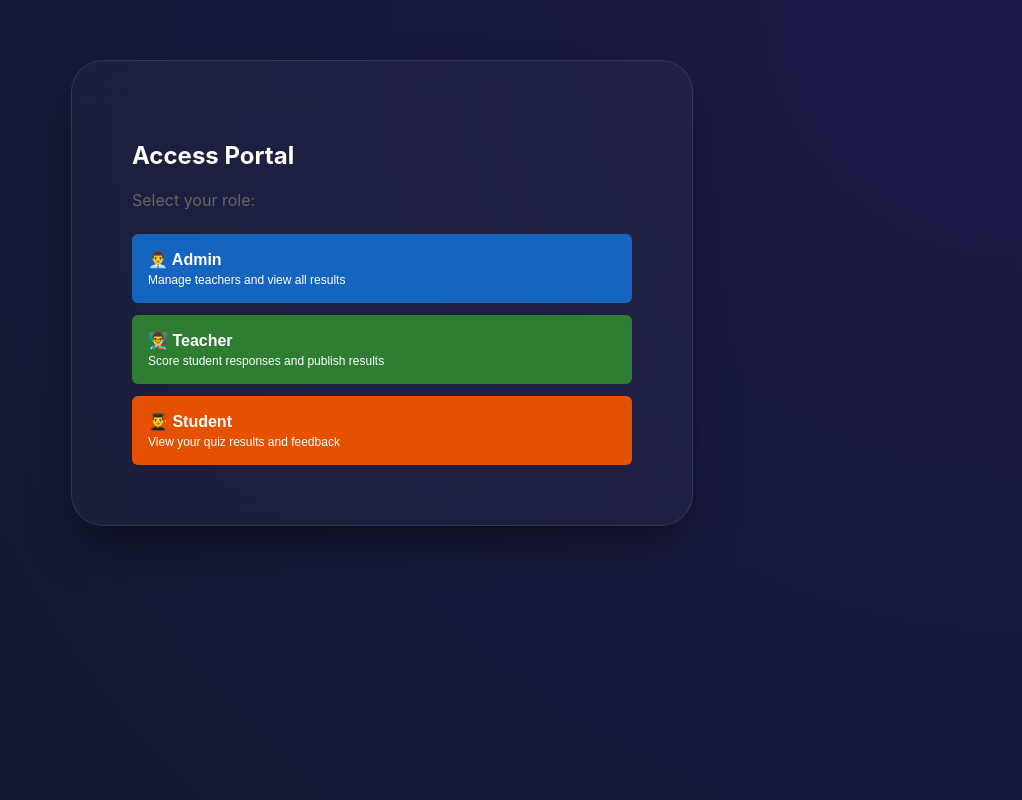
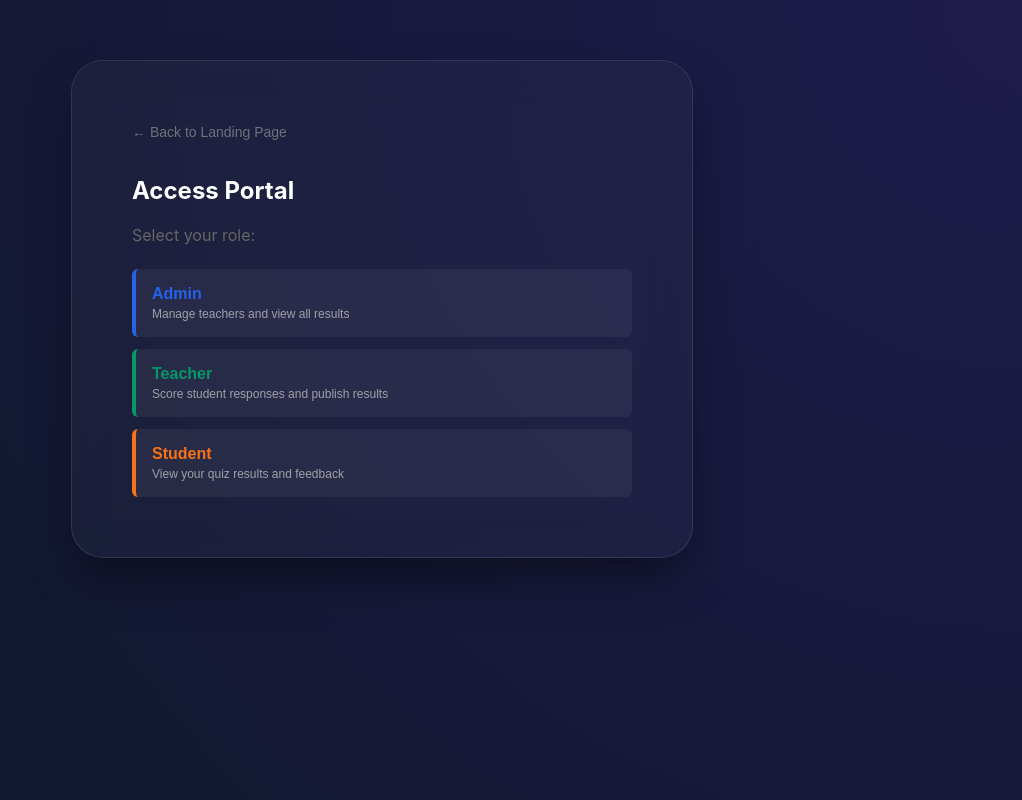
Before and after one commit to GraceOyiza1/bank-form, a React (Vite) app: page / in a window 1280 px wide. Both pictures are taken after a click on the button "Access Portal". Shown: the whole page, without its empty margins (258-1280 px from the left). Built offline with nearby package versions, Linux system fonts and the light colour scheme.

Commit message:
Enhance UI components and fix StudentResultsPortal bug

```diff
--- a/src/App.jsx
+++ b/src/App.jsx
@@ -330,19 +330,19 @@ function App() {
       <div className="main-wrapper">
         <div className="glass-card">
           <h2>Enter Student Information</h2>
-          <form onSubmit={handleInfoSubmit} style={{ display: 'flex', flexDirection: 'column', gap: 16 }}>
-            <label>
-              Name:
+          <form onSubmit={handleInfoSubmit} style={{ display: 'flex', flexDirection: 'column', gap: '24px' }}>
+            <div className="student-info-row">
+              <label>Name:</label>
               <input name="name" value={studentInfo.name} onChange={handleInfoChange} required />
-            </label>
-            <label>
-              Registration Number:
+            </div>
+            <div className="student-info-row">
+              <label>Registration Number:</label>
               <input name="regNo" value={studentInfo.regNo} onChange={handleInfoChange} required />
-            </label>
-            <label>
-              Center Number:
+            </div>
+            <div className="student-info-row">
+              <label>Center Number:</label>
               <input name="centerNo" value={studentInfo.centerNo} onChange={handleInfoChange} required />
-            </label>
+            </div>
             <button type="submit" className="btn-next">Start Quiz</button>
           </form>
         </div>
@@ -675,10 +675,27 @@ function TeacherLogin({ onAuthenticate, onBackToMenu }) {
 }
 
 // Access Menu Component
-function AccessMenu({ onAdminClick, onTeacherClick, onStudentClick }) {
+function AccessMenu({ onAdminClick, onTeacherClick, onStudentClick, onBack }) {
   return (
     <div className="main-wrapper">
       <div className="glass-card" style={{ maxWidth: 500 }}>
+        {onBack && (
+          <button
+            onClick={onBack}
+            style={{
+              background: 'transparent',
+              border: 'none',
+              color: '#71717a',
+              cursor: 'pointer',
+              fontSize: '14px',
+              padding: 0,
+              marginBottom: '16px',
+              display: 'inline-block'
+            }}
+          >
+            ← Back to Landing Page
+          </button>
+        )}
         <h2>Access Portal</h2>
         <p style={{ color: '#666', marginBottom: 24 }}>Select your role:</p>
         <div style={{ display: 'flex', flexDirection: 'column', gap: 12 }}>
@@ -686,9 +703,10 @@ function AccessMenu({ onAdminClick, onTeacherClick, onStudentClick }) {
             onClick={onAdminClick}
             style={{
               padding: 16,
-              background: '#1565c0',
+              background: 'rgba(255, 255, 255, 0.05)',
               color: '#fff',
               border: 'none',
+              borderLeft: '4px solid #2563eb',
               borderRadius: 6,
               fontSize: 16,
               fontWeight: 600,
@@ -696,16 +714,17 @@ function AccessMenu({ onAdminClick, onTeacherClick, onStudentClick }) {
               textAlign: 'left'
             }}
           >
-            <div>👨‍💼 Admin</div>
-            <div style={{ fontSize: 12, fontWeight: 'normal', marginTop: 4 }}>Manage teachers and view all results</div>
+            <div style={{ color: '#2563eb' }}>Admin</div>
+            <div style={{ fontSize: 12, fontWeight: 'normal', marginTop: 4, color: '#a1a1aa' }}>Manage teachers and view all results</div>
           </button>
           <button
             onClick={onTeacherClick}
             style={{
               padding: 16,
-              background: '#2e7d32',
+              background: 'rgba(255, 255, 255, 0.05)',
               color: '#fff',
               border: 'none',
+              borderLeft: '4px solid #059669',
               borderRadius: 6,
               fontSize: 16,
               fontWeight: 600,
@@ -713,16 +732,17 @@ function AccessMenu({ onAdminClick, onTeacherClick, onStudentClick }) {
               textAlign: 'left'
             }}
           >
-            <div>👨‍🏫 Teacher</div>
-            <div style={{ fontSize: 12, fontWeight: 'normal', marginTop: 4 }}>Score student responses and publish results</div>
+            <div style={{ color: '#059669' }}>Teacher</div>
+            <div style={{ fontSize: 12, fontWeight: 'normal', marginTop: 4, color: '#a1a1aa' }}>Score student responses and publish results</div>
           </button>
           <button
             onClick={onStudentClick}
             style={{
               padding: 16,
-              background: '#e65100',
+              background: 'rgba(255, 255, 255, 0.05)',
               color: '#fff',
               border: 'none',
+              borderLeft: '4px solid #f97316',
               borderRadius: 6,
               fontSize: 16,
               fontWeight: 600,
@@ -730,8 +750,8 @@ function AccessMenu({ onAdminClick, onTeacherClick, onStudentClick }) {
               textAlign: 'left'
             }}
           >
-            <div>👨‍🎓 Student</div>
-            <div style={{ fontSize: 12, fontWeight: 'normal', marginTop: 4 }}>View your quiz results and feedback</div>
+            <div style={{ color: '#f97316' }}>Student</div>
+            <div style={{ fontSize: 12, fontWeight: 'normal', marginTop: 4, color: '#a1a1aa' }}>View your quiz results and feedback</div>
           </button>
         </div>
       </div>
@@ -769,9 +789,9 @@ function StudentResultsPortal({ onClose }) {
     })));
 
     const found = currentResults.find(
-      r => r.studentInfo?.name?.toLowerCase().trim() === nameInput.toLowerCase() &&
-        r.studentInfo?.regNo?.toLowerCase().trim() === regInput.toLowerCase() &&
-        r.published === true
+      r => r.studentInfo?.name?.trim().toLowerCase() === nameInput.toLowerCase() &&
+        r.studentInfo?.regNo?.trim().toLowerCase() === regInput.toLowerCase() &&
+        (r.isApproved === true || r.published === true)
     );
 
     if (found) {
@@ -876,8 +896,8 @@ function StudentResultsPortal({ onClose }) {
     <div className="main-wrapper">
       <div className="glass-card" style={{ maxWidth: 500 }}>
         <h2>View Your Results</h2>
-        <form onSubmit={handleSearch} style={{ display: 'flex', flexDirection: 'column', gap: 16, marginBottom: 24 }}>
-          <div>
+        <form onSubmit={handleSearch} style={{ display: 'flex', flexDirection: 'column', gap: '24px', marginBottom: 24 }}>
+          <div className="student-info-row">
             <label htmlFor="student-name">Full Name:</label>
             <input
               id="student-name"
@@ -891,7 +911,7 @@ function StudentResultsPortal({ onClose }) {
               required
             />
           </div>
-          <div>
+          <div className="student-info-row">
             <label htmlFor="student-reg">Registration Number:</label>
             <input
               id="student-reg"
@@ -1203,6 +1223,7 @@ function AdminPanel({ onClose, currentTeacher }) {
     updated[resultIndex] = {
       ...updated[resultIndex],
       published: true,
+      isApproved: true,
       publishedAt: new Date().toISOString(),
       publishedBy: currentTeacher?.username || 'system'
     };
@@ -1477,6 +1498,7 @@ function AppWithAdmin() {
         onAdminClick={() => setView('admin-login')}
         onTeacherClick={() => setView('teacher-login')}
         onStudentClick={() => setView('student-results')}
+        onBack={() => setView('quiz')}
       />
     );
   }
--- a/src/index.css
+++ b/src/index.css
@@ -186,3 +186,18 @@ input.incomplete {
 input.complete {
   border-bottom: 2px solid var(--neon-green);
 }
+
+/* Responsive Student Info Grid */
+.student-info-row {
+  display: grid;
+  grid-template-columns: 1fr;
+  gap: 8px;
+}
+
+@media (min-width: 768px) {
+  .student-info-row {
+    grid-template-columns: 160px 1fr;
+    align-items: center;
+    gap: 16px;
+  }
+}
```
